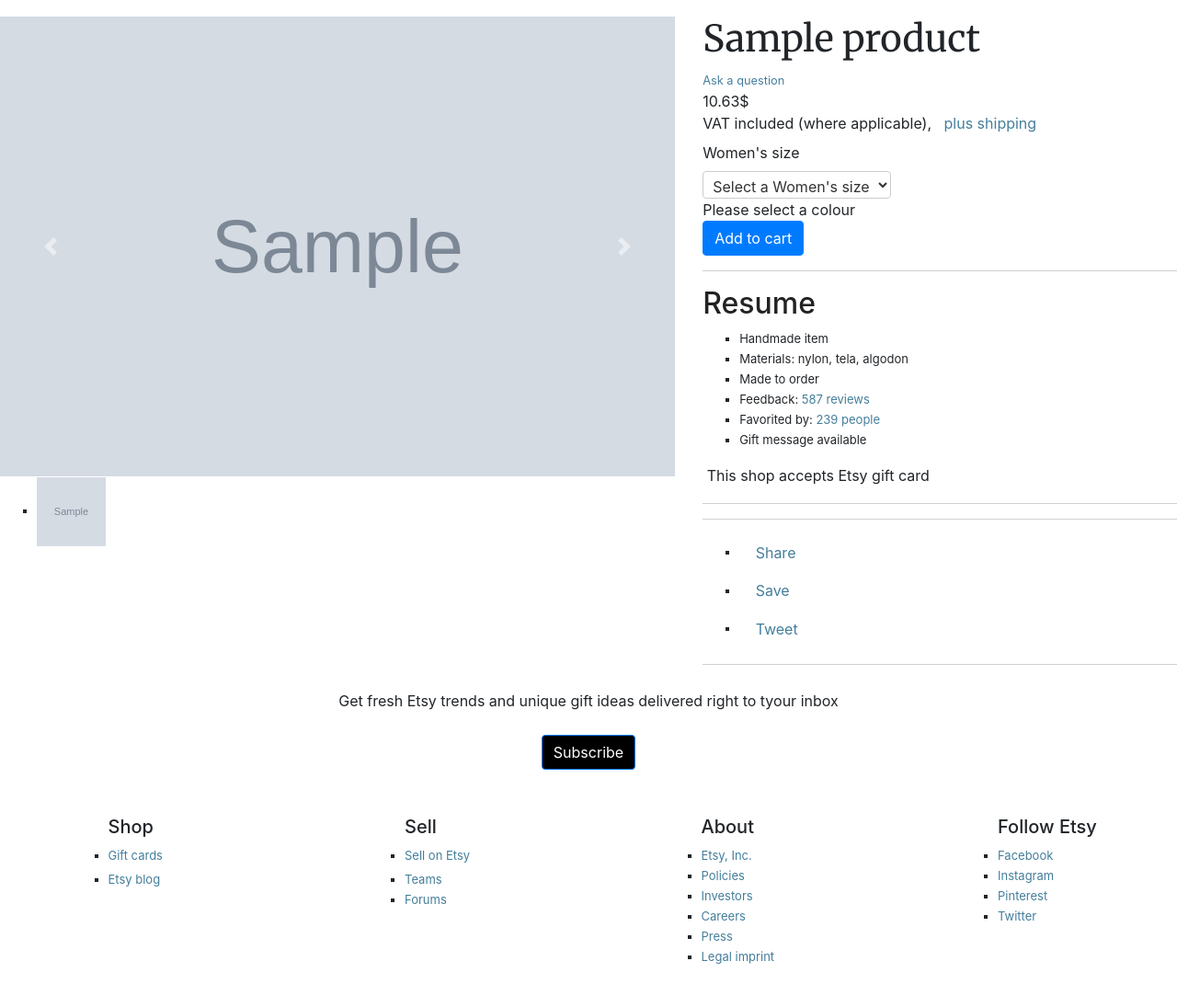
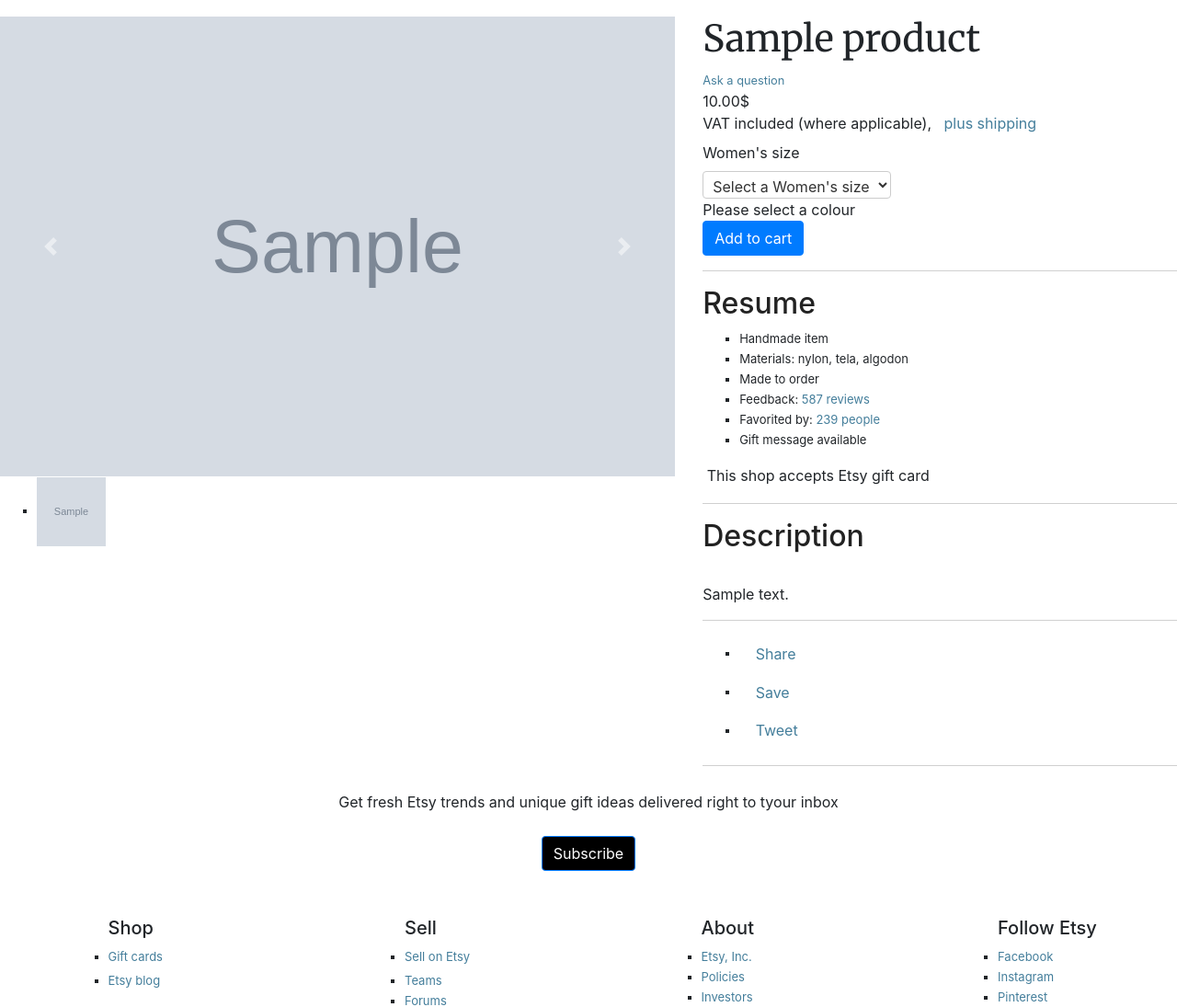
Before and after one commit to UB-ES-2018/etsy, a Django app: page /shop/1/product/1/ in a window 1280 px wide. Shown: the part 612-1707 px from the top of the page at 92% size. Run offline with Django 3.2, Linux system fonts and the light colour scheme; data comes from the database, SQL or seed files in the repository; tables that the repository leaves empty hold one stand-in row (values such as "Sample post"); grey boxes marked "Sample" are stand-in pictures; some libraries are stand-ins or nearby versions.

Commit message:
Added product description

```diff
--- a/web/etsy/etsy_core/templates/product_view.html
+++ b/web/etsy/etsy_core/templates/product_view.html
@@ -292,8 +292,9 @@
 									<div itemprop="offerDetails" itemscope itemtype="">
 										<div class="buy-box__price ui-toolkit width-full">
 											<div class="clearfix">
+												<!-- TODO: Check currency -->
 												<span id="listing-price" class="vertical-align-middle">
-													10.63$
+													{{ product.price }}$
 												</span>
 												<span class="buy-box__price-spinner display-none">
 													<div class="spinner spinner-small display-inline-block vertical-align-middle">
@@ -315,6 +316,7 @@
 											<p class="buy-box-quantity-text prose text-gray-lighter mt-lg-2 mb-xs-0 mb-lg-2">
 												<!-- TODO: poner cantidad here -->
 											</p>
+
 											{% for option in product.get_options_iter %}
 											<div class="has-validation mb-xs-2" data-buy-box-region="variation">
 												<label for="inventory-variation-select-0" class="mb-xs-1 hide-xs">
@@ -359,7 +361,7 @@
 								</div><!-- closing div buy_box_buttons -->
 
 								<div>
-									<!-- TODO: almost gone blah blah -->
+									<!-- TODO: almost gone blah blah (sales?)-->
 								</div>
 							</div><!-- closing div p-xs-2 p-md-0 bg-white -->
 						</div><!-- closing div item-info -->
@@ -413,7 +415,20 @@
 						<hr>
 
 						<div>
-							<!-- TODO: shipping options -->
+							<div class="ui-toolkit">
+								<div data-appears-component-name="listzilla_overview">
+									<div class='ui-toolkit'>
+										<div class="col-group col-flush ml-md-0 mr-md-0 pl-md-0 pr-md-0">
+											<div class="col-xs-12 pl-lg-0 pr-lg-0">
+												<h2 class="text-body-larger strong text-gray-darker ">Description</h2>
+											</div><!-- clsoing div col-group col-flush ml-md-0 mr-md-0 pl-md-0 pr-md-0 -->
+											<div class="col-xs-12 pl-md-0"><br>
+												{{ product.description }}
+											</div>
+										</div>
+									</div>
+								</div>
+							</div><!-- closing div ui-toolkit -->
 						</div>
 					</div><!-- closing div listing-page-cart -->
 
```
